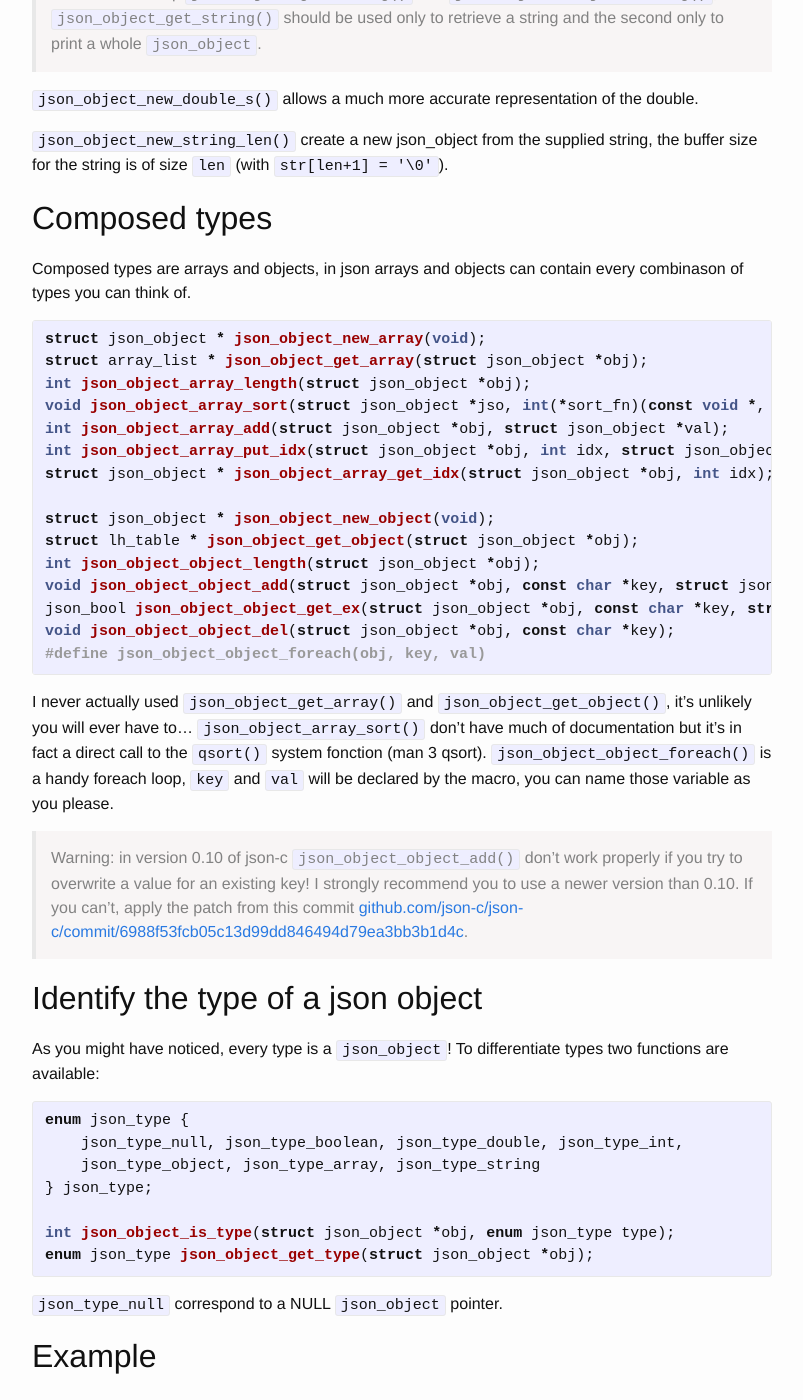
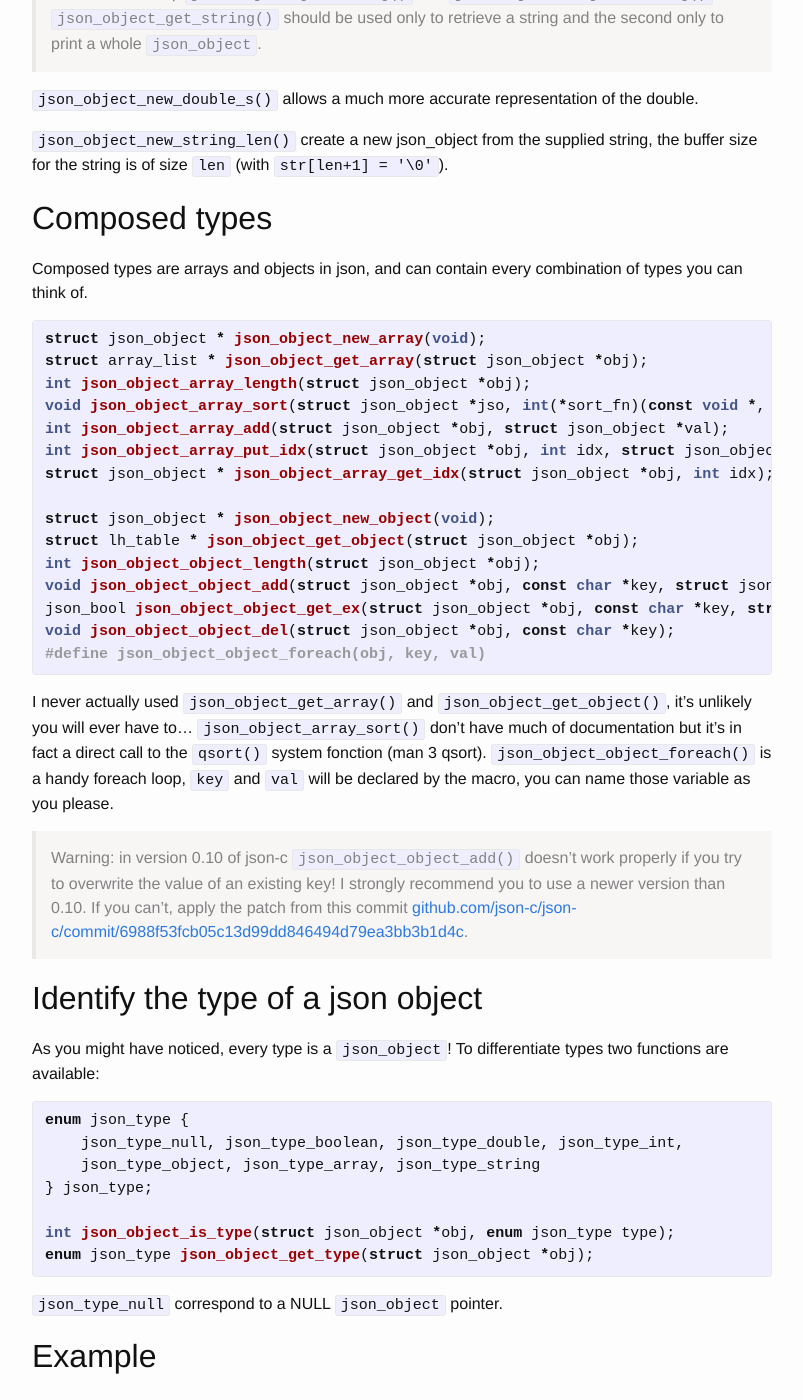
Before and after one commit to alan-mushi/alan-mushi.github.io, a Jekyll site: the page built from _posts/2014-10-28-json-c-tutorial-part-2.markdown, in a window 1280 px wide and 1400 px high, scrolled down 791 px. Shown: the whole window, without its empty margins (238-1041 px from the left). Built offline with Jekyll 4.4.1, drawn with Linux system fonts in a browser that asks for light colours; comment, search, counter and statistics services are not loaded.

Commit message:
json tutorial part 2 and 3:improve more grammar

```diff
--- a/_posts/2014-10-28-json-c-tutorial-part-2.markdown
+++ b/_posts/2014-10-28-json-c-tutorial-part-2.markdown
@@ -39,7 +39,7 @@ int json_object_get_string_len(struct json_object *obj);
 
 # Composed types
 
-Composed types are arrays and objects, in json arrays and objects can contain every combinason of types you can think of.
+Composed types are arrays and objects in json, and can contain every combination of types you can think of.
 
 {% highlight C %}
 struct json_object * json_object_new_array(void);
@@ -63,7 +63,7 @@ I never actually used `json_object_get_array()` and `json_object_get_object()`,
 `json_object_array_sort()` don't have much of documentation but it's in fact a direct call to the `qsort()` system fonction (man 3 qsort).
 `json_object_object_foreach()` is a handy foreach loop, `key` and `val` will be declared by the macro, you can name those variable as you please.
 
-> Warning: in version 0.10 of json-c `json_object_object_add()` don't work properly if you try to overwrite a value for an existing key!
+> Warning: in version 0.10 of json-c `json_object_object_add()` doesn't work properly if you try to overwrite the value of an existing key!
 > I strongly recommend you to use a newer version than 0.10. If you can't, apply the patch from this commit [github.com/json-c/json-c/commit/6988f53fcb05c13d99dd846494d79ea3bb3b1d4c](https://github.com/json-c/json-c/commit/6988f53fcb05c13d99dd846494d79ea3bb3b1d4c).
 
 # Identify the type of a json object
```
Also changed, not shown: _posts/2014-10-28-json-c-tutorial-part-3.markdown (+12 -12 lines).
